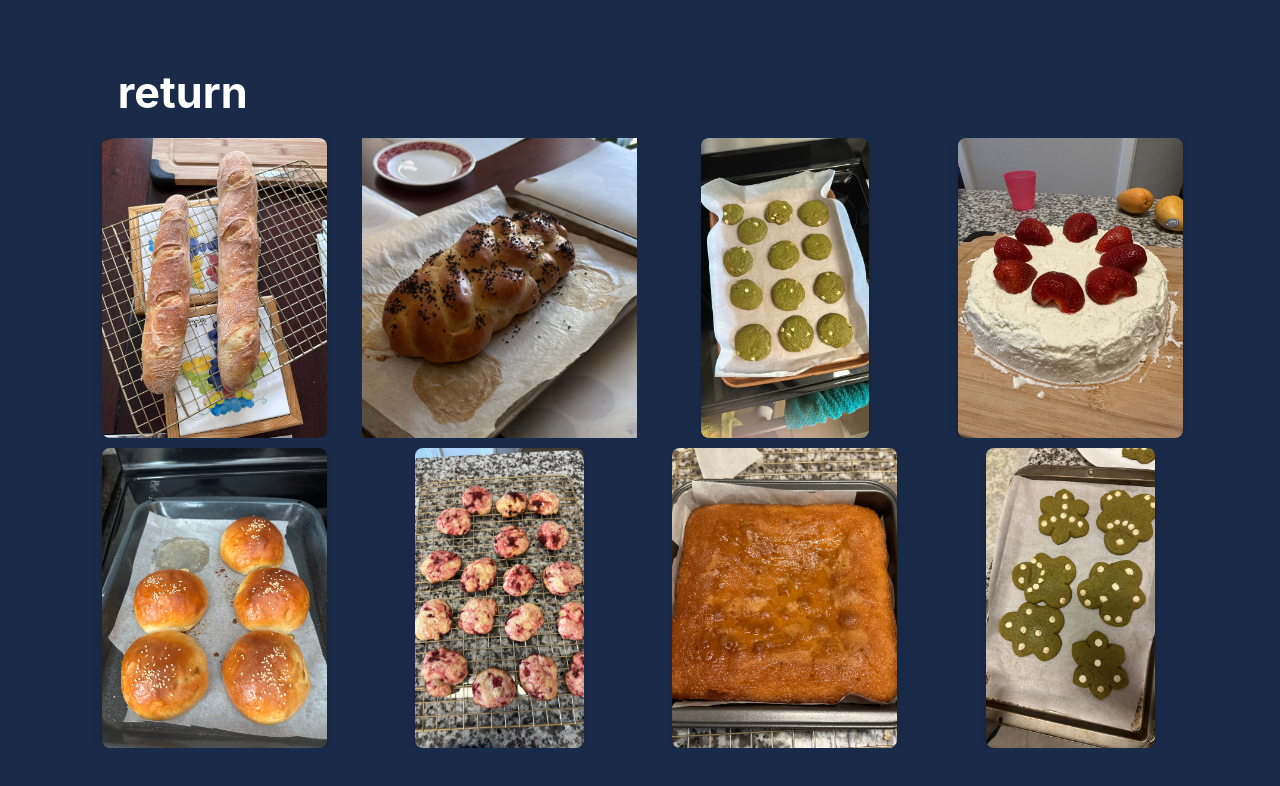
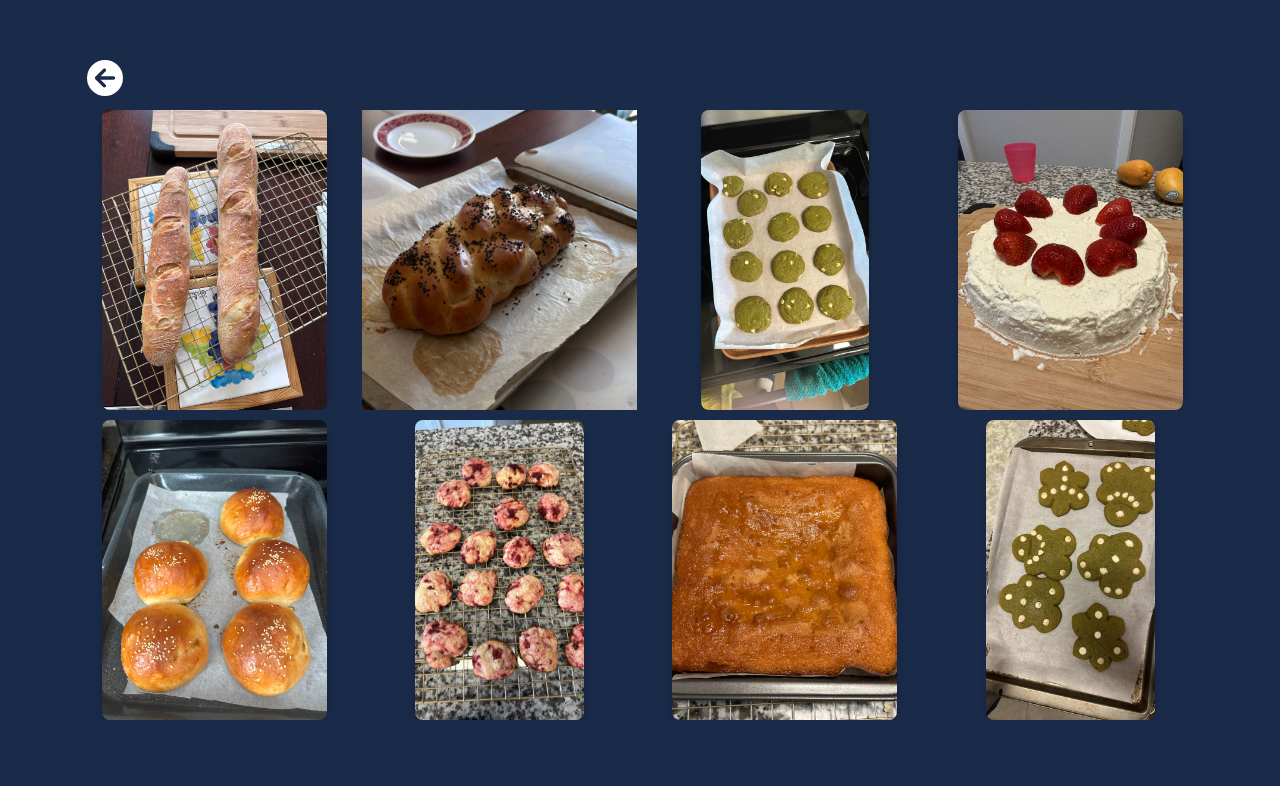
Before and after one commit to chrislkl/chrislkl.github.io, a React (Create React App) app: page /baking in a window 1280 px wide. Shown: the part 146-932 px from the top of the page. Built offline with nearby package versions, Linux system fonts and the light colour scheme.

Commit message:
initial commit

```diff
--- a/package.json
+++ b/package.json
@@ -3,6 +3,8 @@
   "version": "0.1.0",
   "private": true,
   "dependencies": {
+    "@fortawesome/free-solid-svg-icons": "^6.6.0",
+    "@fortawesome/react-fontawesome": "^0.2.2",
     "@testing-library/jest-dom": "^5.17.0",
     "@testing-library/react": "^13.4.0",
     "@testing-library/user-event": "^13.5.0",
--- a/src/BakingPage.css
+++ b/src/BakingPage.css
@@ -19,21 +19,18 @@
 }
 
 .return-button {
-    margin: 20px;
-}
+    margin: 10px;
+  }
 
-.return-button a {
-    color: white;
+  .return-button a {
     text-decoration: none;
-    font-size: 1.2em;
-    font-weight: bold;
-    border: 1px solid #1a2b4a;
-    padding: 10px 20px;
-    border-radius: 5px;
-    transition: background-color 0.3s, color 0.3s;
-}
+    color: white; /* Or any color you prefer */
+  }
 
-.return-button a:hover {
-    background-color: #1a2b4a;
-    color: #d0d0d0;
-}
+  .return-button a:hover {
+    color: #d0d0d0; /* Hover color */
+  }
+
+  .return-button .fa-arrow-left {
+    font-size: 24px; /* Adjust size as needed */
+  }
--- a/src/BakingPage.js
+++ b/src/BakingPage.js
@@ -1,7 +1,8 @@
 import React from 'react';
 import { Link } from 'react-router-dom';
 import './BakingPage.css'; // Create a separate CSS file for styling the gallery
-
+import { FontAwesomeIcon } from '@fortawesome/react-fontawesome';
+import { faArrowCircleLeft } from '@fortawesome/free-solid-svg-icons';
 import ImageLayout from 'react-image-layout';
 
 
@@ -15,7 +16,9 @@ const BakingPage = () => {
     return (
       <div>
         <div className="return-button">
-          <Link to="/">return</Link>
+          <Link to="/">
+            <FontAwesomeIcon icon={faArrowCircleLeft} />
+          </Link>
         </div>
         <div className="gallery-container">
           {images.map((image, index) => (
```
Also changed, not shown: 1 other file (tests, documents, lock files or other folders).
